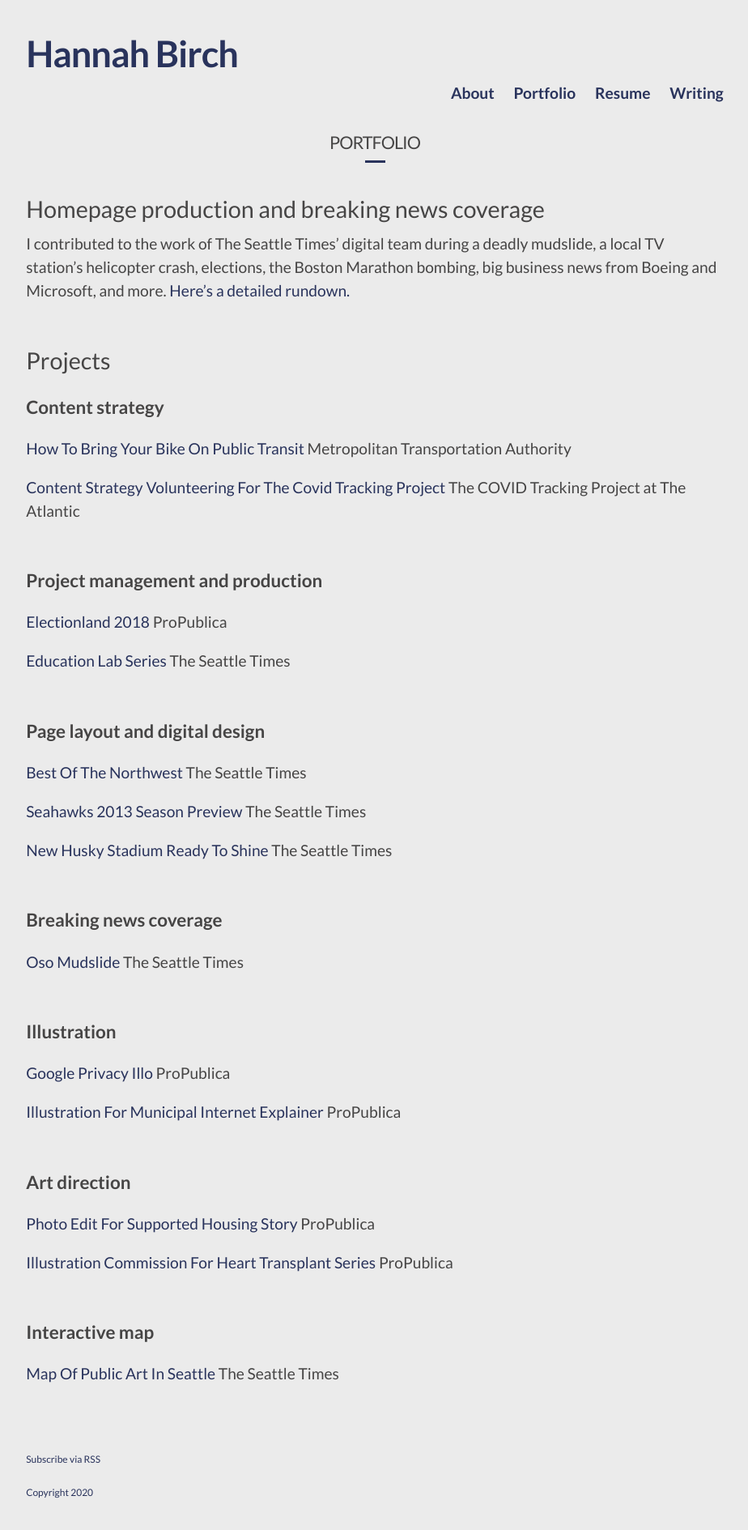
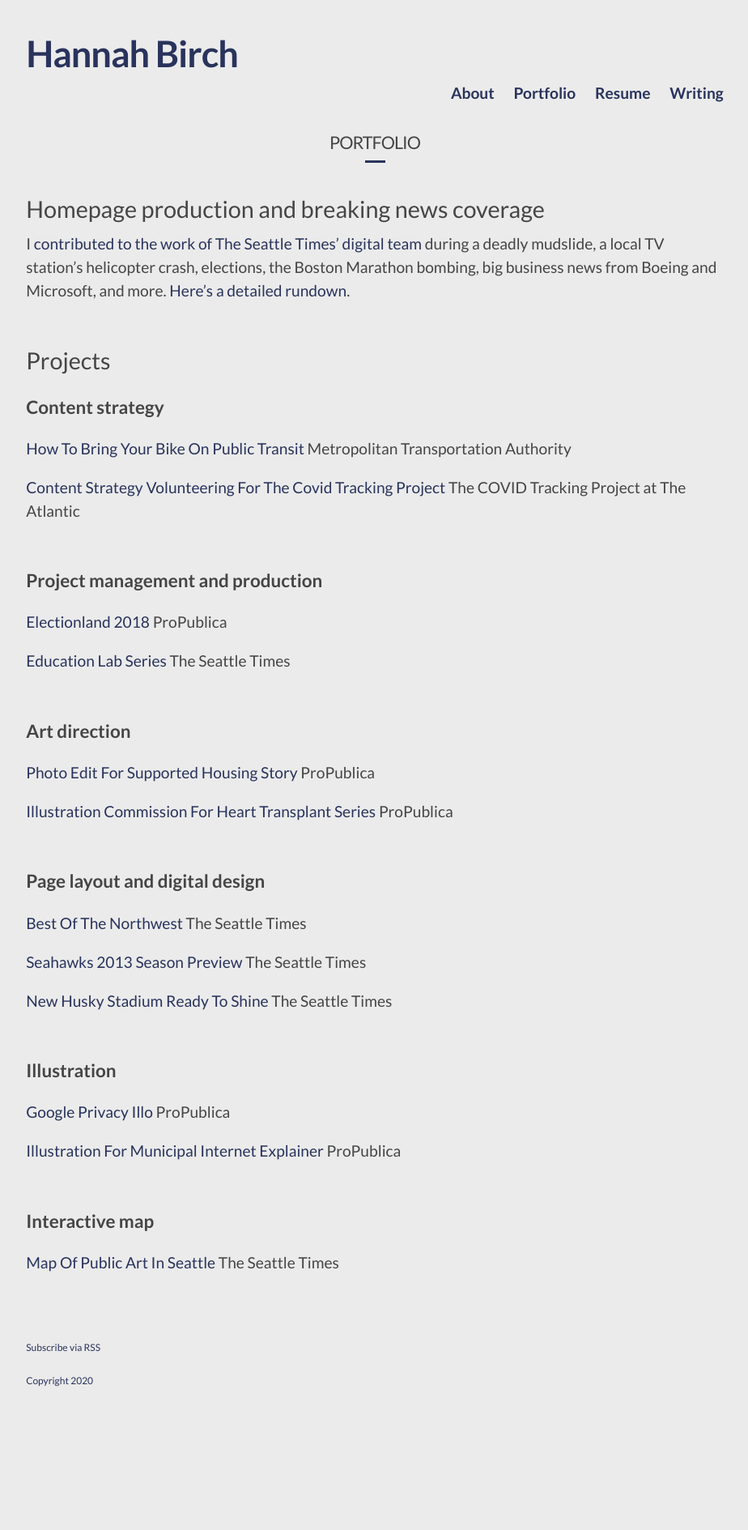
Before and after one commit to hannah-birch/hannah-birch.github.io, a Jekyll site: the page built from pages/portfolio.md, in a window 1280 px wide. Shown: the whole page at 81% size, without its empty margins (177-1101 px from the left). Built offline with Jekyll 4.4.1, drawn with Linux system fonts in a browser that asks for light colours; nearby versions of some CDN libraries; after the commit the page ends 1751 px from its top, so only the background shows below that.

Commit message:
Consolidates breaking news section on portfolio page, updates some links in old posts

```diff
--- a/pages/portfolio.md
+++ b/pages/portfolio.md
@@ -8,7 +8,7 @@
 
 <div class="content-block">
   <h2>Homepage production and breaking news coverage</h2>
-  <p>I contributed to the work of The Seattle Times’ digital team during a deadly mudslide, a local TV station’s helicopter crash, elections, the Boston Marathon bombing, big business news from Boeing and Microsoft, and more. <a href="/homepage-breaking-news/">Here’s a detailed rundown.</a></p>
+  <p>I <a href="/breaking%20news%20coverage/2014/03/22/oso-mudslide.html">contributed to the work of The Seattle Times’ digital team</a> during a deadly mudslide, a local TV station’s helicopter crash, elections, the Boston Marathon bombing, big business news from Boeing and Microsoft, and more. <a href="/homepage-breaking-news/">Here’s a detailed rundown</a>.</p>
 </div>
 
 <h2>Projects</h2>
@@ -31,18 +31,19 @@
 </div>
 
 
+<h3>Art direction</h3>
+
+<div class="content-block">
+  {% for post in site.categories['Art direction'] %}
+    <p><a href="{{ post.url }}">{{ post.title }} </a>{{ post.outlet }}</p>
+  {% endfor %}
+</div>
+
+
 <h3>Page layout and digital design</h3>
 
 <div class="content-block">
   {% for post in site.categories['Page layout and digital design'] %}
-    <p><a href="{{ post.url }}">{{ post.title }} </a>{{ post.outlet }}</p>
-  {% endfor %}
-</div>
-
-<h3>Breaking news coverage</h3>
-
-<div class="content-block">
-  {% for post in site.categories['Breaking news coverage'] %}
     <p><a href="{{ post.url }}">{{ post.title }} </a>{{ post.outlet }}</p>
   {% endfor %}
 </div>
@@ -56,13 +57,6 @@
   {% endfor %}
 </div>
 
-<h3>Art direction</h3>
-
-<div class="content-block">
-  {% for post in site.categories['Art direction'] %}
-    <p><a href="{{ post.url }}">{{ post.title }} </a>{{ post.outlet }}</p>
-  {% endfor %}
-</div>
 
 <h3>Interactive map</h3>
 
```
Also changed, not shown: _posts/2013-09-26-map-of-public-art-in-seattle.md (+3 -1 lines), _posts/2014-03-01-education-lab-series.md (+2 -2 lines), _posts/2014-03-22-oso-mudslide.md (+3 -1 lines), 5 other files.
